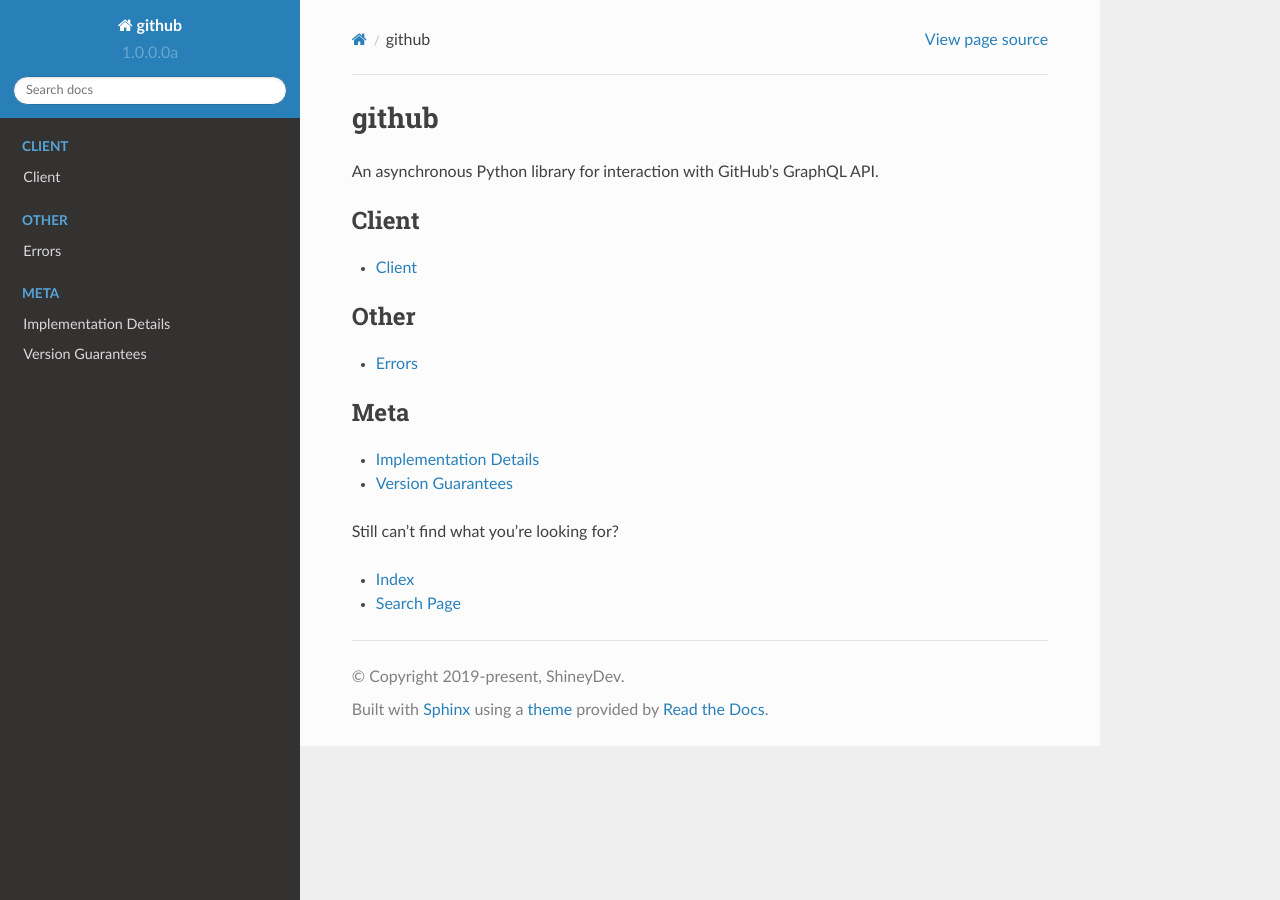
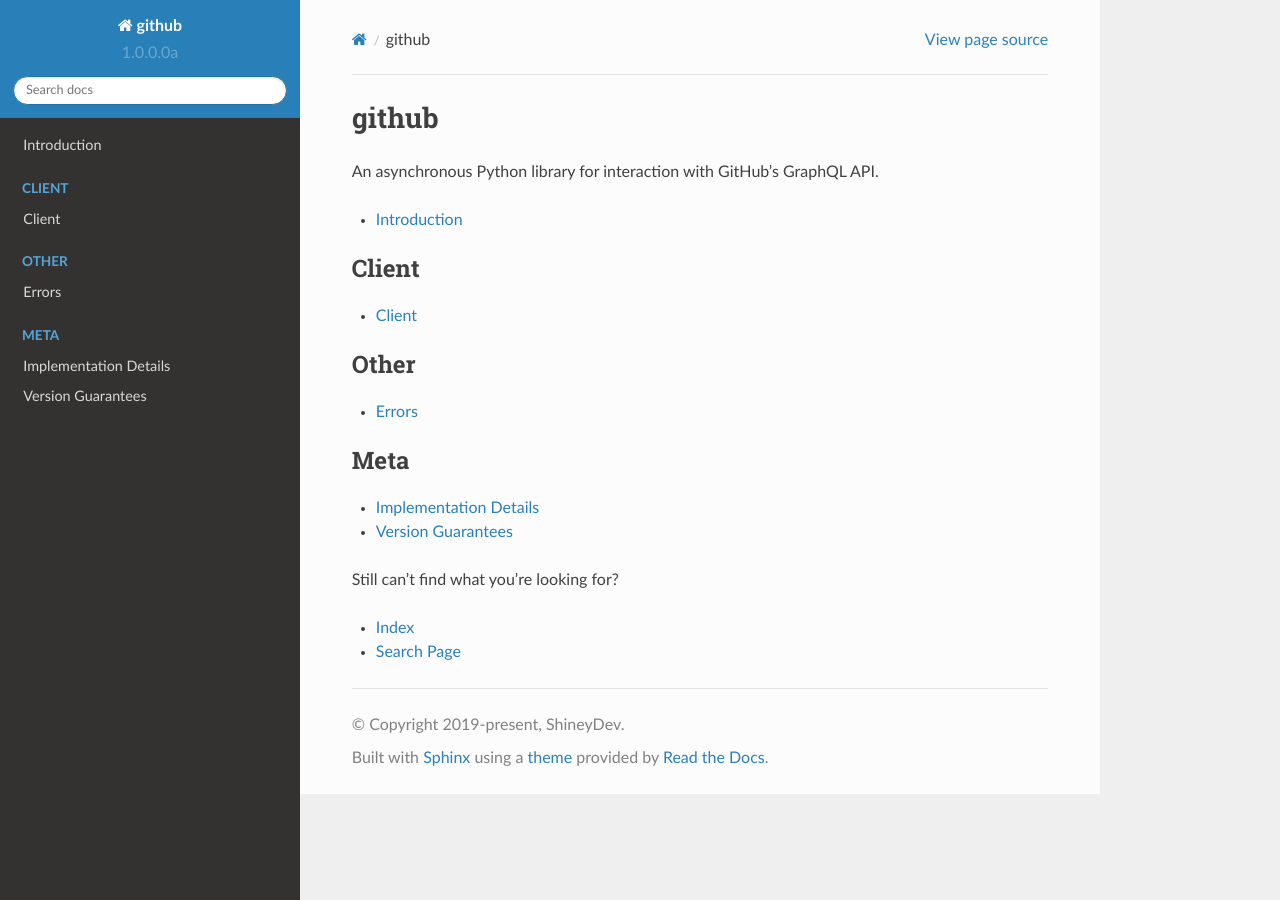
Before and after one commit to ShineyDev/github, a Sphinx documentation site: the page built from docs/index.rst, in a window 1280 px wide. Built offline with Sphinx 7.4.7 and the Read the Docs theme 2.0.0, drawn with Linux system fonts in a browser that asks for light colours.

Commit message:
add introduction

```diff
--- a/docs/index.rst
+++ b/docs/index.rst
@@ -2,6 +2,12 @@ github
 ======
 
 An asynchronous Python library for interaction with GitHub's GraphQL API.
+
+
+.. toctree::
+    :maxdepth: 1
+
+    introduction
 
 
 .. toctree::
--- /dev/null
+++ b/docs/introduction.rst
@@ -0,0 +1,4 @@
+Introduction
+============
+
+Hello.
```
